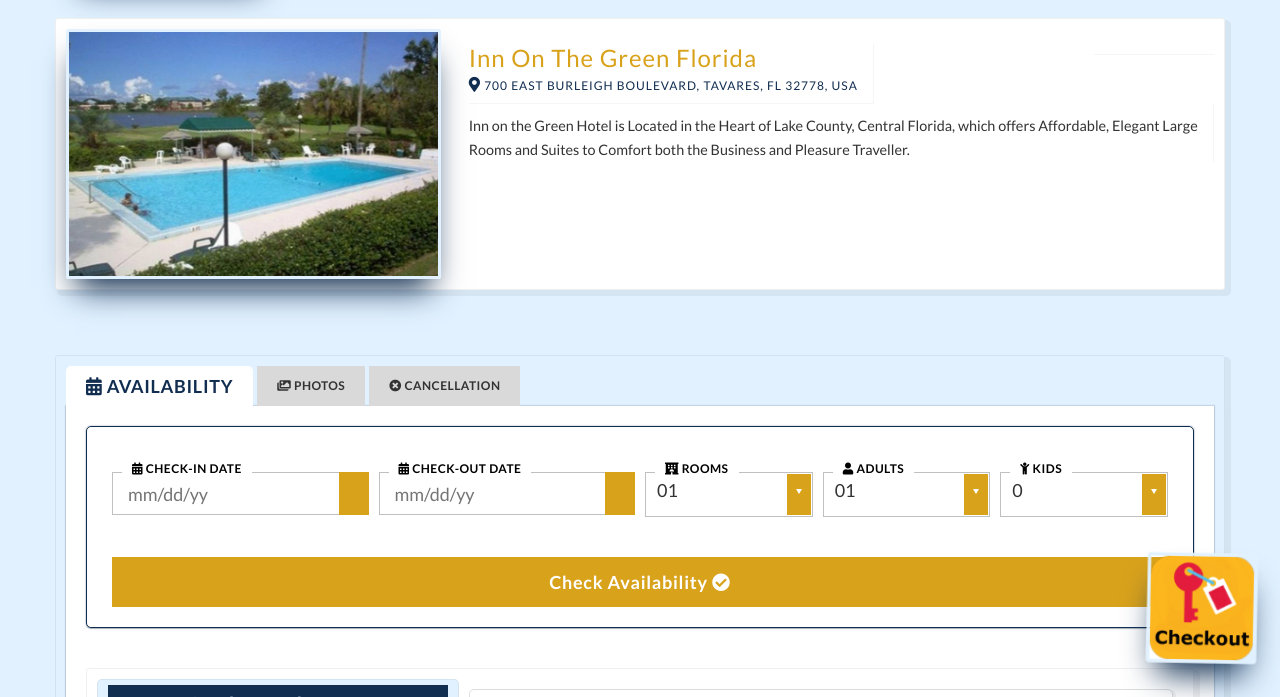
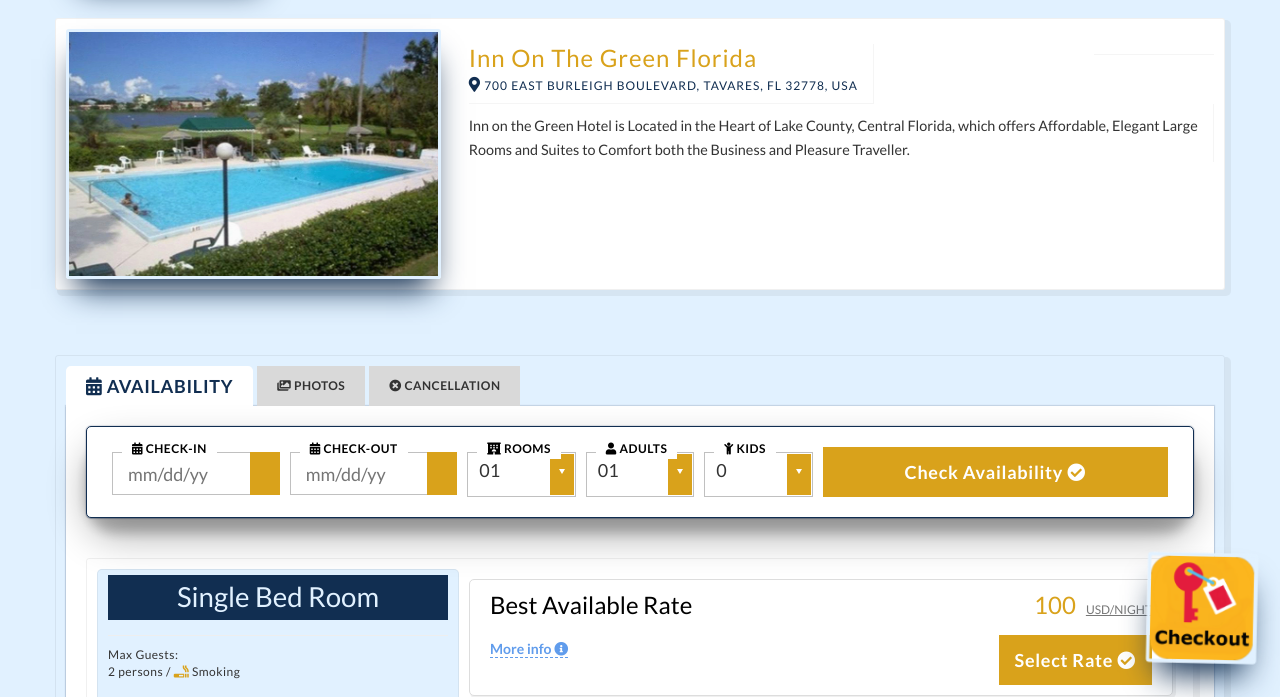
Before and after one commit to shree9201/Booking_Design, a plain HTML site: page Step1.html in a window 1280 px wide. Shown: the part 97-794 px from the top of the page. Drawn offline with nearby package versions, Linux system fonts and the light colour scheme; a web font is replaced by a local one.

Commit message:
16-09-2022

```diff
--- a/Step1.html
+++ b/Step1.html
@@ -153,18 +153,18 @@
                                 </div>
                             	</div>
                                 <div class="tab-pane fade in active" id="hotel-availability">
-                                    <form>
+                                    <form class=>
                                     <div class="update-search clearfix">
-                                        <div class="col-md-6">
+                                        <div class="col-md-4">
                                             <div class="row">
                                                 <div class="col-md-6">
-                                                    <label><i class="fas fa-calendar-alt"></i> Check-in date</label>
+                                                    <label><i class="fas fa-calendar-alt"></i> Check-in </label>
                                                     <div class="datepicker-wrap">
                                                             <input type="text" name="date_from" placeholder="mm/dd/yy" class="input-text input-large  full-width" />
                                                     </div>
                                                 </div>
                                                 <div class="col-md-6">
-                                                    <label><i class="fas fa-calendar-alt"></i> Check-out date</label>
+                                                    <label><i class="fas fa-calendar-alt"></i> Check-out </label>
                                                     <div class="datepicker-wrap">
                                                             <input type="text" name="date_to" placeholder="mm/dd/yy" class="input-text input-large full-width" />
                                                     </div>
@@ -172,7 +172,7 @@
                                             </div>
                                         </div>
 
-                                        <div class="col-md-6">
+                                        <div class="col-md-4">
                                             <div class="row">
                                                 <div class="col-md-4">
                                                     <label><i class="fas fa-hotel"></i> Rooms</label>
@@ -211,9 +211,9 @@
                                             </div>
                                         </div>
 
-                                        <div class="col-md-12">
+                                        <div class="col-md-4">
                                             <div class="row">
-                                                <div class="col-md-12">
+                                                <div class="col-md-12"><br>
                                                     <button data-animation-duration="1" data-animation-type="bounce" class="button btn-large text-center full-width animated" type="submit">Check Availability <i class="fa fa-check-circle"></i></button>
                                                 </div>
                                             </div>
@@ -552,6 +552,18 @@
             });
 
 
+
+            $(window).scroll(function(e){
+  var $el = $('.fixedElement');
+  var isPositionFixed = ($el.css('position') == 'fixed');
+  if ($(this).scrollTop() > 200 && !isPositionFixed){
+    $el.css({'position': 'fixed', 'top': '0px'});
+  }
+  if ($(this).scrollTop() < 200 && isPositionFixed){
+    $el.css({'position': 'static', 'top': '0px'});
+  }
+});
+
         });
 
 
--- a/css/custom.css
+++ b/css/custom.css
@@ -427,3 +427,13 @@
 	text-align: right;
 	float:right;
 }
+#hotel-availability form{
+	position: sticky;
+  top: 0px;
+  z-index: 9;
+  border-radius: 30px;
+  box-shadow: rgba(0, 0, 0, 0.3) 0px 19px 38px, rgba(0, 0, 0, 0.22) 0px 15px 12px;
+}
+#hotel-availability .update-search {
+	padding-top: 0px;
+}
```
